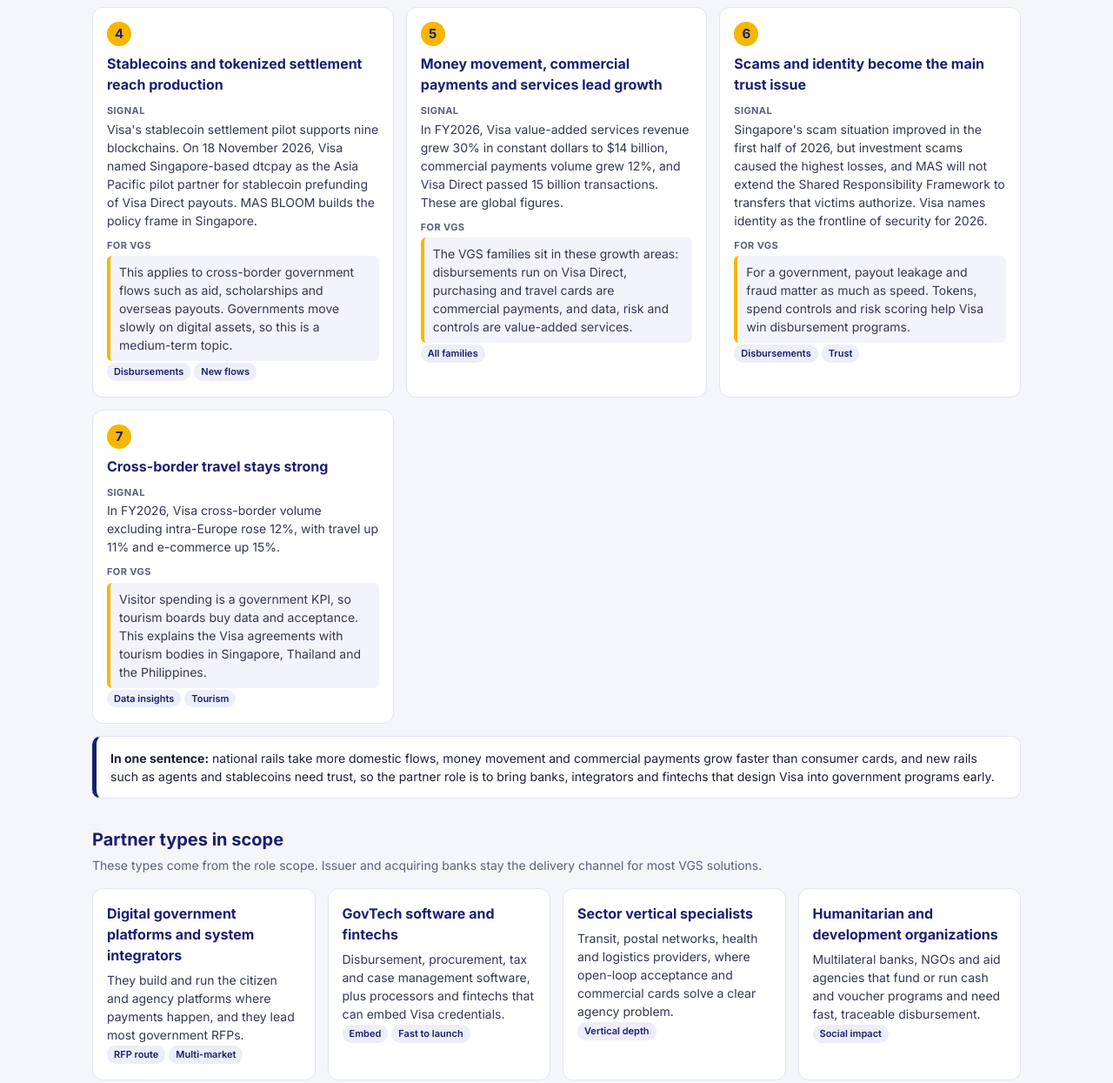
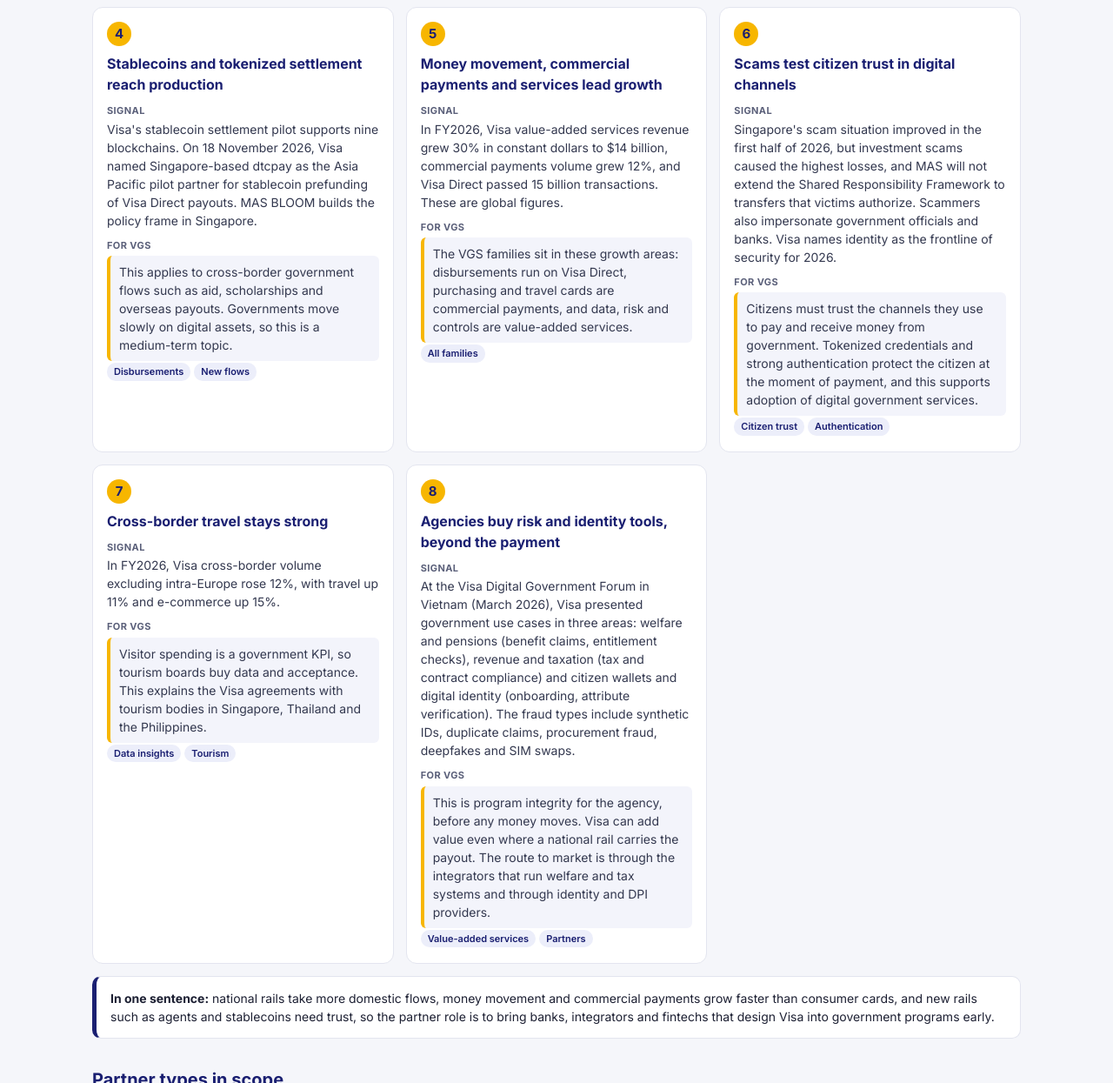
Before and after one commit to vincent-cartron/vgs-apac, a plain HTML site: page index.html in a window 1280 px wide. Shown: the part 1260-2505 px from the top of the page at 87% size. Drawn offline with Linux system fonts and the light colour scheme.

Commit message:
Refocus trend 6 on citizen trust, add trend 8 on risk and identity
Co-Authored-By: Claude Opus 5.5 <noreply@anthropic.com>
Claude-Session: https://claude.ai/code/session_015SbsSwbs2bLgPS8xyPcXWh

```diff
--- a/index.html
+++ b/index.html
@@ -112,7 +112,7 @@ h3.sec{font-size:16px;color:var(--navy);margin:22px 0 10px}
 
 <section id="trends">
 <h2>Payment market trends that shape VGS</h2>
-<p class="sub">Seven shifts from public sources, with what each one means for a government payments business. The VGS implications are my own reading.</p>
+<p class="sub">Eight shifts from public sources and Visa events, with what each one means for a government payments business. The VGS implications are my own reading.</p>
 <div class="stats">
 <div class="stat"><b>+116%</b><span>QRIS transactions year on year, Q1 2026 (Bank Indonesia, via The Star)</span></div>
 <div class="stat"><b>15B+</b><span>Visa Direct transactions in FY2026, about $1.5T in volume</span></div>
@@ -140,14 +140,18 @@ h3.sec{font-size:16px;color:var(--navy);margin:22px 0 10px}
 <span class="lbl">Signal</span><p>In FY2026, Visa value-added services revenue grew 30% in constant dollars to $14 billion, commercial payments volume grew 12%, and Visa Direct passed 15 billion transactions. These are global figures.</p>
 <span class="lbl">For VGS</span><p class="vgs">The VGS families sit in these growth areas: disbursements run on Visa Direct, purchasing and travel cards are commercial payments, and data, risk and controls are value-added services.</p>
 <span class="pill">All families</span></div>
-<div class="card trend"><div class="num">6</div><h3>Scams and identity become the main trust issue</h3>
-<span class="lbl">Signal</span><p>Singapore's scam situation improved in the first half of 2026, but investment scams caused the highest losses, and MAS will not extend the Shared Responsibility Framework to transfers that victims authorize. Visa names identity as the frontline of security for 2026.</p>
-<span class="lbl">For VGS</span><p class="vgs">For a government, payout leakage and fraud matter as much as speed. Tokens, spend controls and risk scoring help Visa win disbursement programs.</p>
-<span class="pill">Disbursements</span><span class="pill">Trust</span></div>
+<div class="card trend"><div class="num">6</div><h3>Scams test citizen trust in digital channels</h3>
+<span class="lbl">Signal</span><p>Singapore's scam situation improved in the first half of 2026, but investment scams caused the highest losses, and MAS will not extend the Shared Responsibility Framework to transfers that victims authorize. Scammers also impersonate government officials and banks. Visa names identity as the frontline of security for 2026.</p>
+<span class="lbl">For VGS</span><p class="vgs">Citizens must trust the channels they use to pay and receive money from government. Tokenized credentials and strong authentication protect the citizen at the moment of payment, and this supports adoption of digital government services.</p>
+<span class="pill">Citizen trust</span><span class="pill">Authentication</span></div>
 <div class="card trend"><div class="num">7</div><h3>Cross-border travel stays strong</h3>
 <span class="lbl">Signal</span><p>In FY2026, Visa cross-border volume excluding intra-Europe rose 12%, with travel up 11% and e-commerce up 15%.</p>
 <span class="lbl">For VGS</span><p class="vgs">Visitor spending is a government KPI, so tourism boards buy data and acceptance. This explains the Visa agreements with tourism bodies in Singapore, Thailand and the Philippines.</p>
 <span class="pill">Data insights</span><span class="pill">Tourism</span></div>
+<div class="card trend"><div class="num">8</div><h3>Agencies buy risk and identity tools, beyond the payment</h3>
+<span class="lbl">Signal</span><p>At the Visa Digital Government Forum in Vietnam (March 2026), Visa presented government use cases in three areas: welfare and pensions (benefit claims, entitlement checks), revenue and taxation (tax and contract compliance) and citizen wallets and digital identity (onboarding, attribute verification). The fraud types include synthetic IDs, duplicate claims, procurement fraud, deepfakes and SIM swaps.</p>
+<span class="lbl">For VGS</span><p class="vgs">This is program integrity for the agency, before any money moves. Visa can add value even where a national rail carries the payout. The route to market is through the integrators that run welfare and tax systems and through identity and DPI providers.</p>
+<span class="pill">Value-added services</span><span class="pill">Partners</span></div>
 </div>
 <div class="say"><b>In one sentence:</b> national rails take more domestic flows, money movement and commercial payments grow faster than consumer cards, and new rails such as agents and stablecoins need trust, so the partner role is to bring banks, integrators and fintechs that design Visa into government programs early.</div>
 </section>
@@ -358,6 +362,8 @@ h3.sec{font-size:16px;color:var(--navy);margin:22px 0 10px}
 <li><a href="https://www.visa.co.in/supporting-info/australia-case-study.html">Visa: Australia data insights case study</a></li>
 <li><a href="https://au.review.visa.com/pay-with-visa/featured-technologies/transit.html">Visa: tap to pay on buses and trains, TransitLink SimplyGo</a></li>
 <li><a href="https://partner.visa.com/site/programs/visa-ready/government-disbursements.html">Visa Ready: Government Disbursements</a></li>
+<li>Visa slide "Sample government use cases", Visa Digital Government Forum, Vietnam, March 2026 (event photo, no public link)</li>
+<li><a href="https://www.mas.gov.sg/publications/annual-report/2025/annual-report-2024-2025/responsible-and-trusted-financial-centre/countering-online-scams">MAS: countering online scams (government official impersonation advisory)</a></li>
 <li><a href="https://www.thestar.com.my/business/business-news/2026/06/16/cross-border-qr-linksnow-in-daily-use">The Star: cross-border QR links now in daily use (QRIS growth, China link)</a></li>
 <li><a href="https://www.bi.go.id/en/publikasi/ruang-media/news-release/pages/sp_2819126.aspx">Bank Indonesia: QRIS Cross-Border</a></li>
 <li><a href="https://www.thestar.com.my/business/business-news/2025/11/19/asean-cross-border-qr-payment-surges-to--rm129mil-transactions-in-1h25---bank-negara-governor">The Star: ASEAN cross-border QR transactions, 1H 2025</a></li>
```
